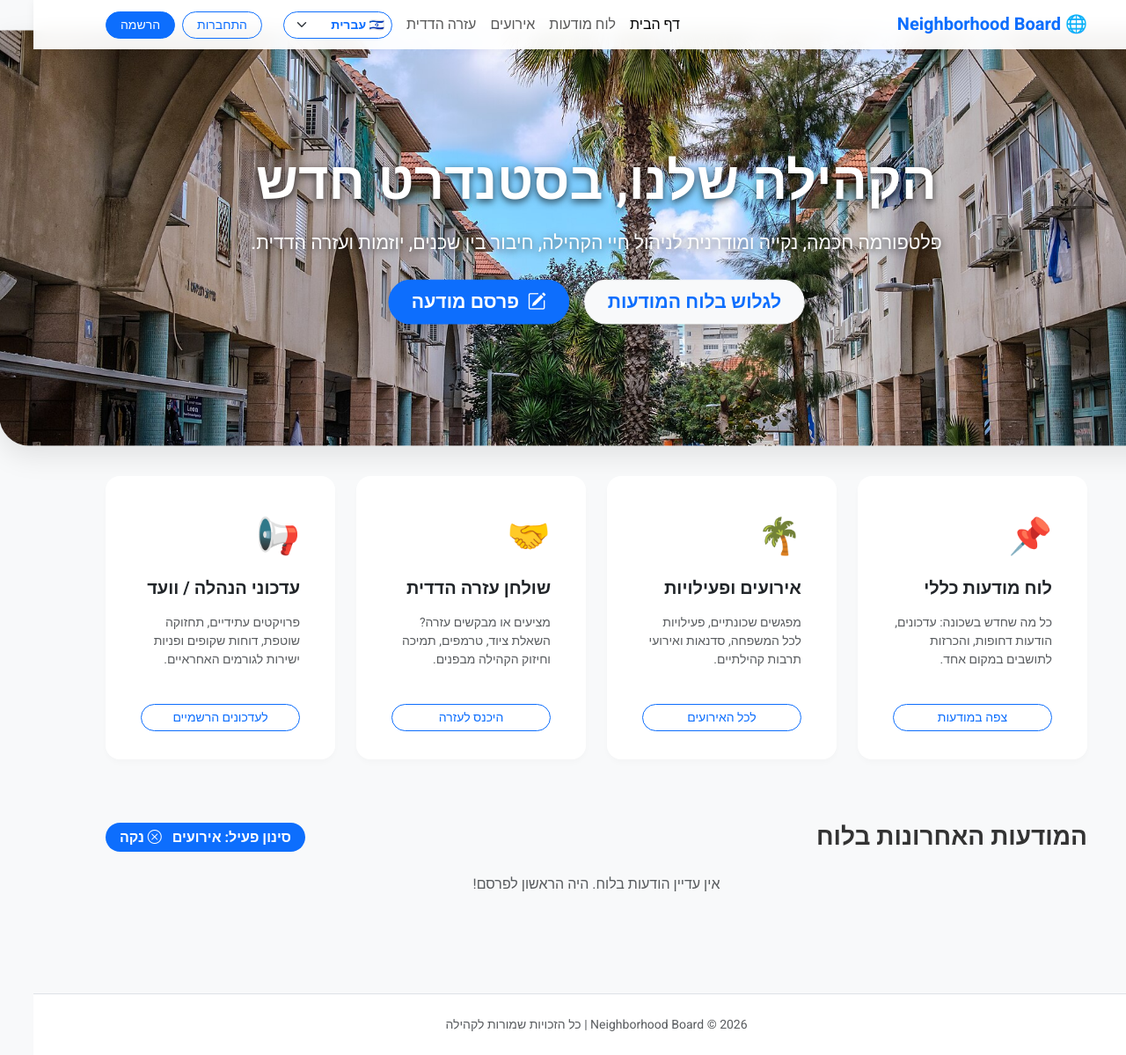
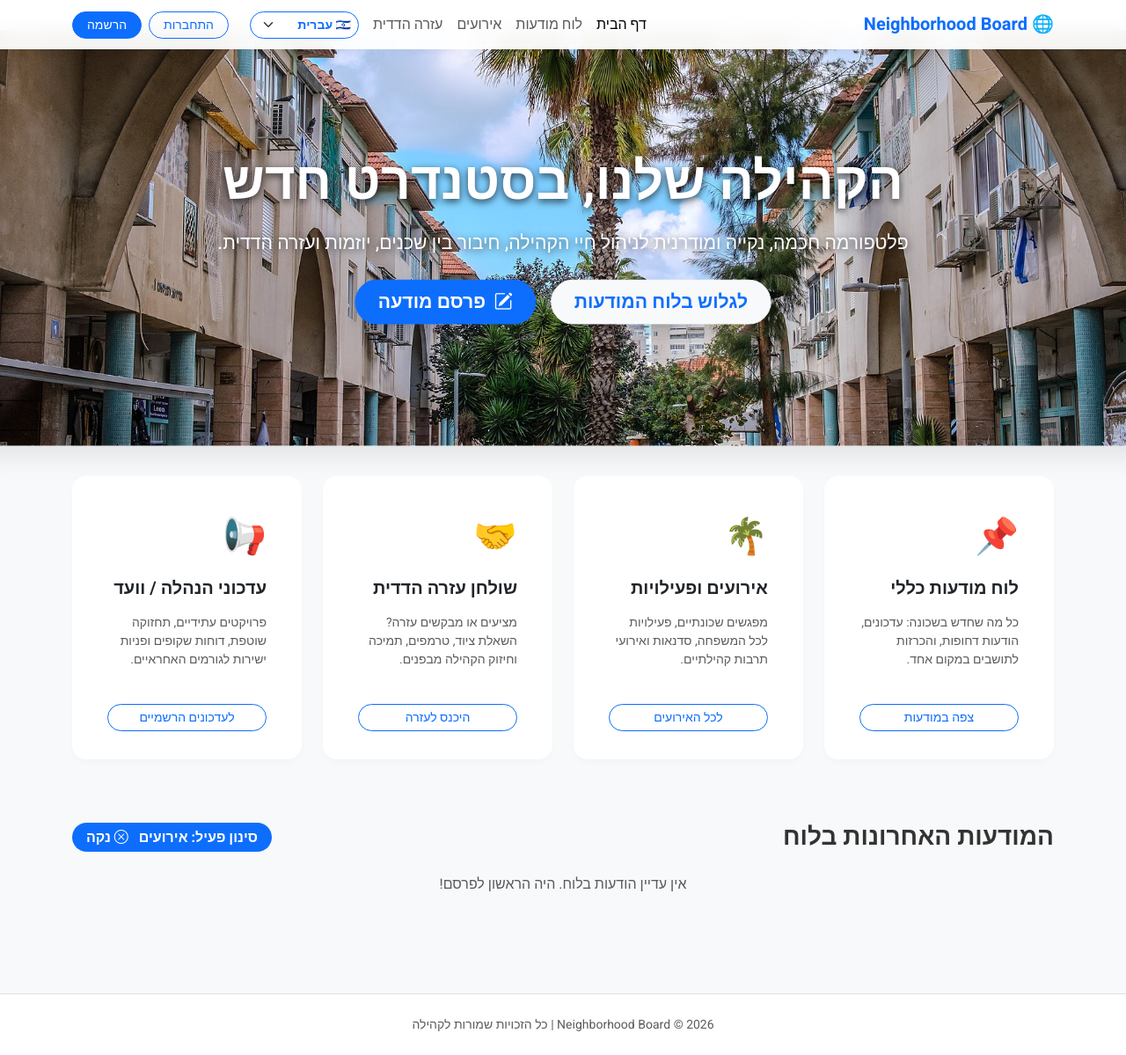
Before and after one commit to nisimsh44-cloud/neighborhood-board, a Flask app: a page that uses backend/templates/index.html in a window 1280 px wide. Shown: the whole page at 88% size. Run offline with Flask 3, Linux system fonts and the light colour scheme.

Commit message:
SCRUM-18, SCRUM-25: sync category filtering and UI layout fixes from EC2

```diff
--- a/backend/models.py
+++ b/backend/models.py
@@ -41,9 +41,10 @@ class Post(db.Model):
     id = db.Column(db.Integer, primary_key=True)
     title = db.Column(db.String(100), nullable=False)
     content = db.Column(db.Text, nullable=False)
-    category = db.Column(db.String(50), default='כללי', nullable=False) # קטגוריה לסינון מודעות
+    category = db.Column(db.String(50), default='כללי', nullable=True) # קטגוריה לסינון מודעות
     created_at = db.Column(db.DateTime, default=datetime.utcnow)
     user_id = db.Column(db.Integer, db.ForeignKey('users.id'), nullable=False)
+
 
     def to_dict(self):
         return {
--- a/backend/templates/index.html
+++ b/backend/templates/index.html
@@ -8,12 +8,22 @@
     <link href="https://fonts.googleapis.com/css2?family=Heebo:wght@300;400;500;700&display=swap" rel="stylesheet">
     <link rel="stylesheet" href="https://cdn.jsdelivr.net/npm/bootstrap-icons@1.11.3/font/bootstrap-icons.min.css">
     <style>
+        html {
+            scroll-behavior: smooth;
+        }
+/* 1. מניעת גלילה אופקית מוחלטת */
+        html, body {
+            max-width: 100%;
+            overflow-x: hidden !important;
+            margin: 0;
+            padding: 0;
+        }
+
         body {
             font-family: 'Heebo', sans-serif;
             background-color: #f8f9fa;
             color: #333;
         }
-
         @keyframes kenBurns {
             0% { transform: scale(1); }
             50% { transform: scale(1.08); }
@@ -32,7 +42,6 @@
             background-position: center center;
             animation: kenBurns 20s infinite alternate ease-in-out;
         }
-
         .hero-section h1,
         .hero-section p {
             text-shadow: 0 2px 8px rgba(0, 0, 0, 0.7);
@@ -42,7 +51,6 @@
             position: relative;
             z-index: 2;
         }
-
         .card {
             border: none;
             border-radius: 1rem;
@@ -57,6 +65,22 @@
             background-color: rgba(255, 255, 255, 0.95) !important;
             backdrop-filter: blur(10px);
             box-shadow: 0 2px 10px rgba(0,0,0,0.05);
+            max-width: 100vw;
+            overflow-x: clip;
+            max-width: 100% !important;
+            overflow-x: hidden !important;
+        }
+        nav.navdar {
+            max-width: 100% !important;
+            overflow: hidden !important;
+        }
+        .navbar-brand {
+           max-width: 220px !important;
+           max-width: 60vw !important;
+           white-space: nowrap !important;
+           overflow: hidden !important;
+           text-overflow: ellipsis !important;
+           display: inline-block !important;
         }
         .cat-badge {
             font-size: 0.8rem;
@@ -70,7 +94,7 @@
     <!-- תפריט ניווט -->
     <nav class="navbar navbar-expand-lg navbar-light fixed-top">
         <div class="container">
-            <a class="navbar-brand fw-bold text-primary" href="/">🌐 Neighborhood Board</a>
+            <a class="navbar-brand fw-bold text-primary text-truncate" style="max-width: 180px;" href="/">🌐 Neighborhood Board</a>
             <button class="navbar-toggler" type="button" data-bs-toggle="collapse" data-bs-target="#navbarNav">
                 <span class="navbar-toggler-icon"></span>
             </button>
@@ -176,7 +200,6 @@
                 </div>
             </div>
         </div>
-
         <!-- אזור הצגת הפוסטים (SCRUM-17) -->
         <section class="mt-5 pt-4">
             <div class="d-flex justify-content-between align-items-center mb-4">
```
